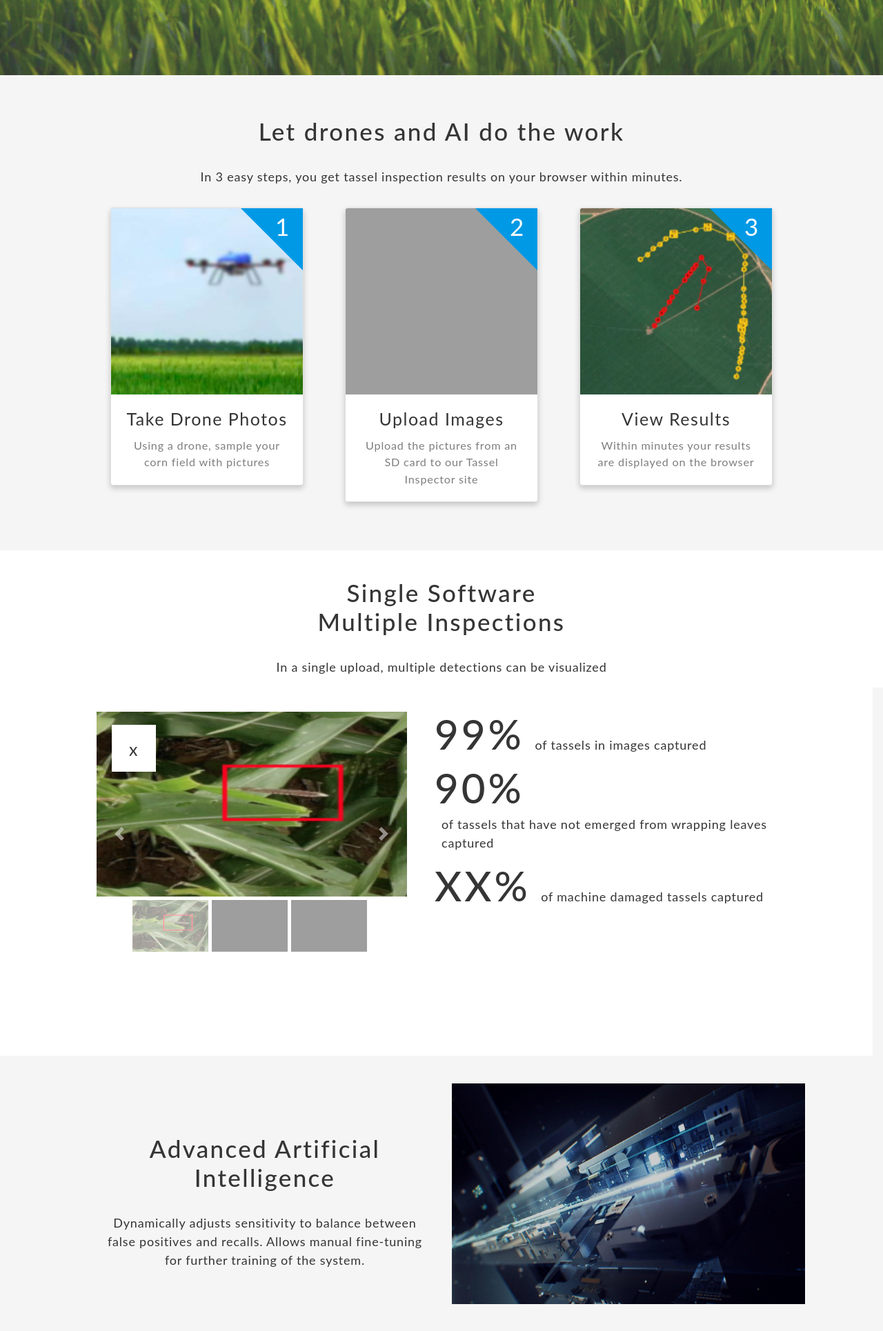
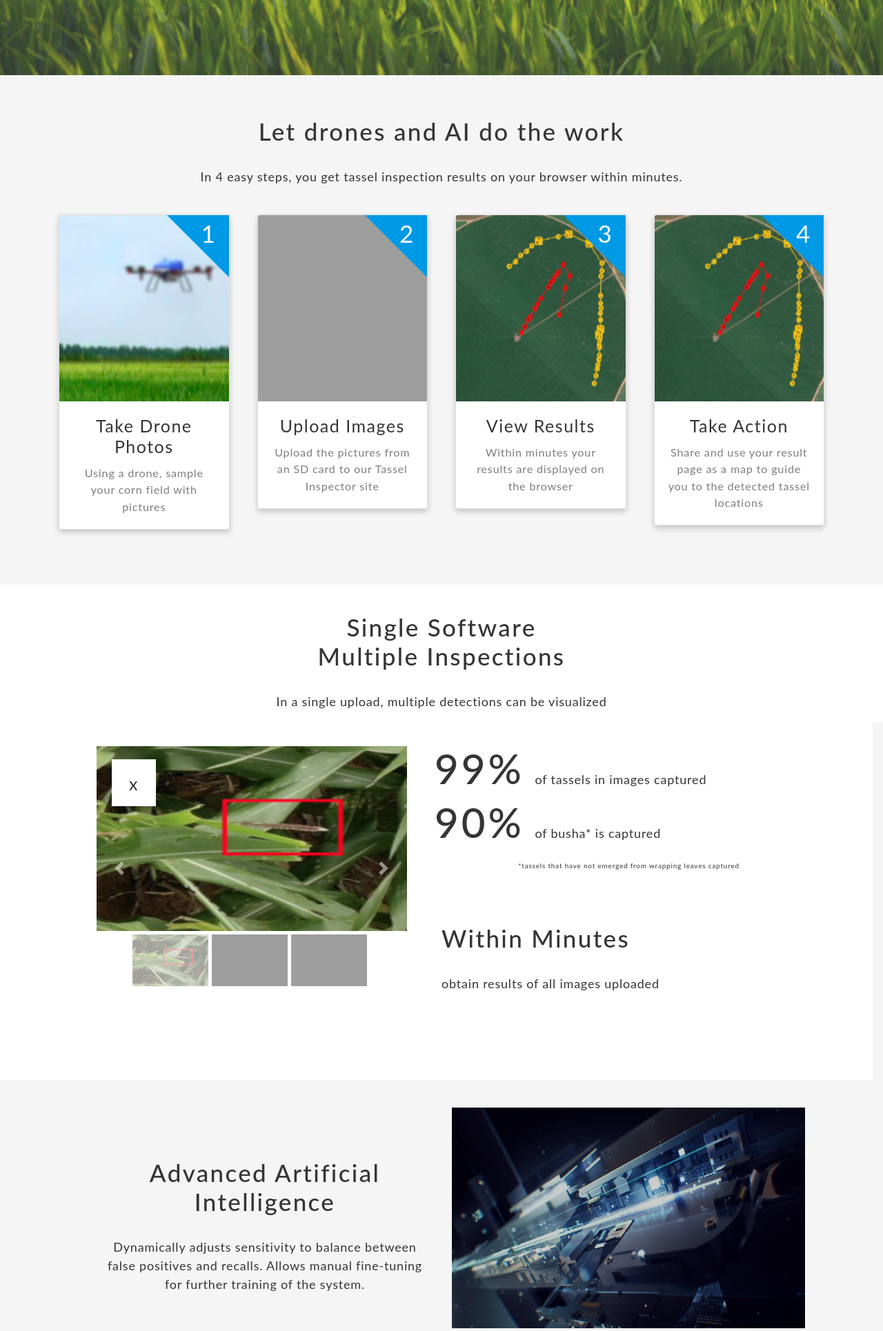
Before and after one commit to wangj383/eavisiontech, a PHP site: page /service.html in a window 1280 px wide. Shown: the part 611-2541 px from the top of the page at 69% size. Run offline with PHP 8.4, Linux system fonts and the light colour scheme; grey boxes are pictures that could not be loaded.

Commit message:
updated service page

```diff
--- a/service.html
+++ b/service.html
@@ -88,7 +88,7 @@
 				</div>
 				<div class="row">
 					<div class="col-sm-8 mx-auto">
-						<p>In 3 easy steps, you get tassel inspection results on your browser within minutes.</p>
+						<p>In 4 easy steps, you get tassel inspection results on your browser within minutes.</p>
 					</div>
 				</div>
 				<div class="row stepsContainer">
@@ -132,6 +132,18 @@
 							<div class="card-body">
 								<h3 class="card-title">View Results</h3>
 								<p class="card-text">Within minutes your results are displayed on the browser</p>
+							</div>
+						</div>
+					</div>
+					<div class="col-3 serviceStep">
+						<div class="card bg-white">
+							<div class="inner-triangle"></div>
+							<div class="outer-triangle text-white">4</div>
+							<img class="card-img-top" src="static/img/service-step3.png">
+							<!-- <h2 class="imgOverlay3">3</h2> -->
+							<div class="card-body">
+								<h3 class="card-title">Take Action</h3>
+								<p class="card-text">Share and use your result page as a map to guide you to the detected tassel locations</p>
 							</div>
 						</div>
 					</div>
@@ -219,12 +231,16 @@
 					</div>
 					<div class="inline">
 						<h1 class="inline">90%</h1>
-						<p class="inline"> of tassels that have not emerged from wrapping leaves captured</p>
+						<p class="inline"> of busha* is captured</p>
 					</div>
-					<div>
-						<h1 class="inline">XX%</h1>
-						<p class="inline"> of machine damaged tassels captured</p>
+					<div class="row citation" >
+						<p>*tassels that have not emerged from wrapping leaves captured</p>
 					</div>
+					<div class="inline">
+						<h2 class="inline">Within Minutes</h2>
+						<p class="inline">obtain results of all images uploaded</p>
+					</div>
+
 				</div>
 				<div class="col-1"></div>
 			</div>
@@ -257,13 +273,13 @@
 				</div>
 				<div class="row">
 					<div class="col-3">
-						<p>Reduce time to 15 minutes per field</p>
+						<p>Reduce from 2 hours to 15 minutes per 100ha</p>
 					</div>
 					<div class="col-3">
-						<p>Quickly upload 100 images in 10 minutes</p>
+						<p>Less than 10 minutes can process all uploaded images</p>
 					</div>
 					<div class="col-3">
-						<p>Increase productivity by 5 to 20 times</p>
+						<p>Increase productivity by 5 to 8 times</p>
 					</div>
 				</div>
 				<div class="row citation" >
--- a/static/css/eavisionStyle.css
+++ b/static/css/eavisionStyle.css
@@ -703,13 +703,13 @@
 }
 #serviceDescription .container-fluid{
 	justify-content: center;
-	padding-bottom: 70px
+	padding-bottom: 55px;
 }
 
 #serviceDescription .stepsContainer{
 	justify-content: center;
-	margin-top:15px;
 	position:relative;
+	margin: 25px 50px;
 }
 #serviceDescription .card {
 	box-shadow: 0 4px 8px 0 rgba(0, 0, 0, 0.2);
@@ -745,10 +745,14 @@
 }
 
 #serviceDescription .serviceStep{
-	padding: 0px 20px;
-	margin: 0 10px;
+	padding: 0px 10px;
+	margin: 0 0px;
 	/* background-color:white; */
 	border-radius: 10px 10px 10px 10px;
+}
+#serviceDescription .serviceStep .card{
+	margin:0 10px;
+	/* margin-left:10px; */
 }
 
 #serviceDescription .col-1{
@@ -757,9 +761,8 @@
 
 #serviceDescription .serviceStep img{
 	position:relative;
-
+	width: auto;
 	height: 270px;
-	width: auto;
 	/* margin: 0 auto;
 	margin-top: 35px;
 	margin-bottom: 45px; */
```
